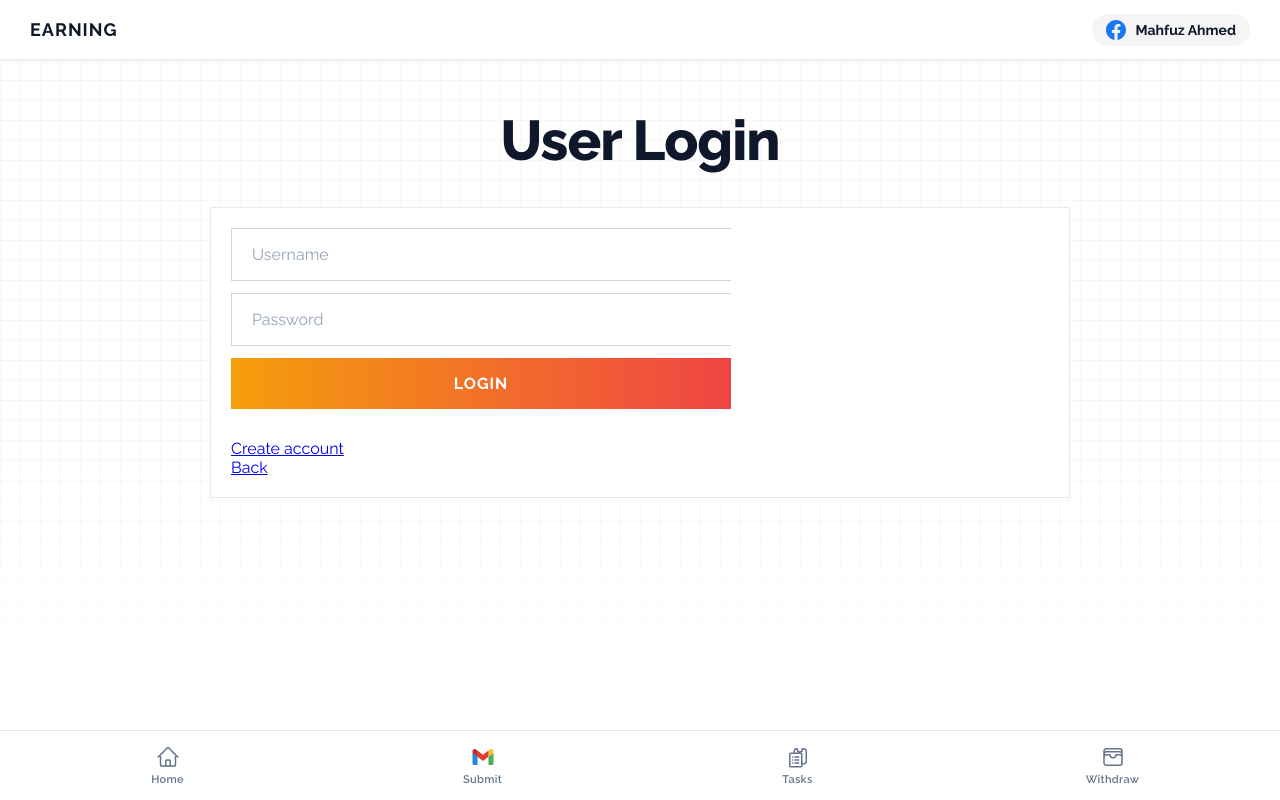
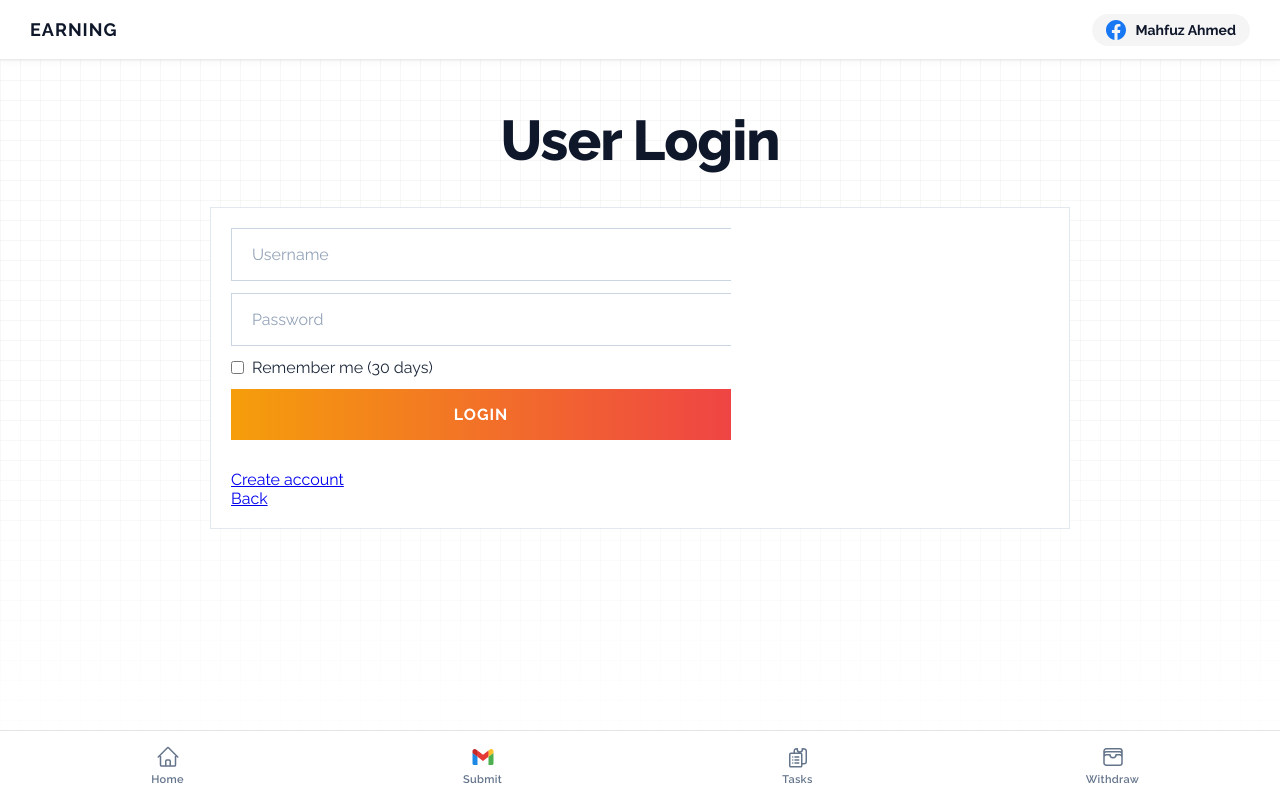
Before and after one commit to shahariarmahfuz/gmail, a FastAPI app: page /login in a window 1280 px wide. Run offline with FastAPI, Linux system fonts and the light colour scheme; parts of the project's set-up code (start-up, migrations or seed data) failed here and were passed over.

Commit message:
Add remember me option to user login

```diff
--- a/main.py
+++ b/main.py
@@ -1251,7 +1251,12 @@ def login_page(request: Request):
 
 
 @app.post("/login")
-async def login_submit(request: Request, username: str = Form(...), password: str = Form(...)):
+async def login_submit(
+    request: Request,
+    username: str = Form(...),
+    password: str = Form(...),
+    remember_me: Optional[str] = Form(None),
+):
     username = username.strip().lower()
     u = await get_user_by_username(username)
     if not u or not verify_password(password, u["password_hash"]):
@@ -1261,7 +1266,8 @@ async def login_submit(request: Request, username: str = Form(...), password: st
 
     sid = await create_session("user", u["user_id"])
     resp = RedirectResponse(url="/user/dashboard", status_code=302)
-    resp.set_cookie(SESSION_COOKIE, sid, httponly=True, samesite="lax")
+    max_age = 30 * 24 * 60 * 60 if remember_me else None
+    resp.set_cookie(SESSION_COOKIE, sid, httponly=True, samesite="lax", max_age=max_age)
     return resp
 
 
--- a/templates/login.html
+++ b/templates/login.html
@@ -6,6 +6,10 @@
     <form method="post" action="/login" class="input-group" style="flex-direction:column; gap:12px;">
       <input class="email-input" name="username" placeholder="Username" required>
       <input class="email-input" name="password" type="password" placeholder="Password" required>
+      <label style="display:flex; align-items:center; gap:8px;">
+        <input type="checkbox" name="remember_me" value="1">
+        <span>Remember me (30 days)</span>
+      </label>
       <button class="submit-btn" type="submit">Login</button>
     </form>
     <p style="margin-top:12px;"><a href="/signup">Create account</a></p>
```
